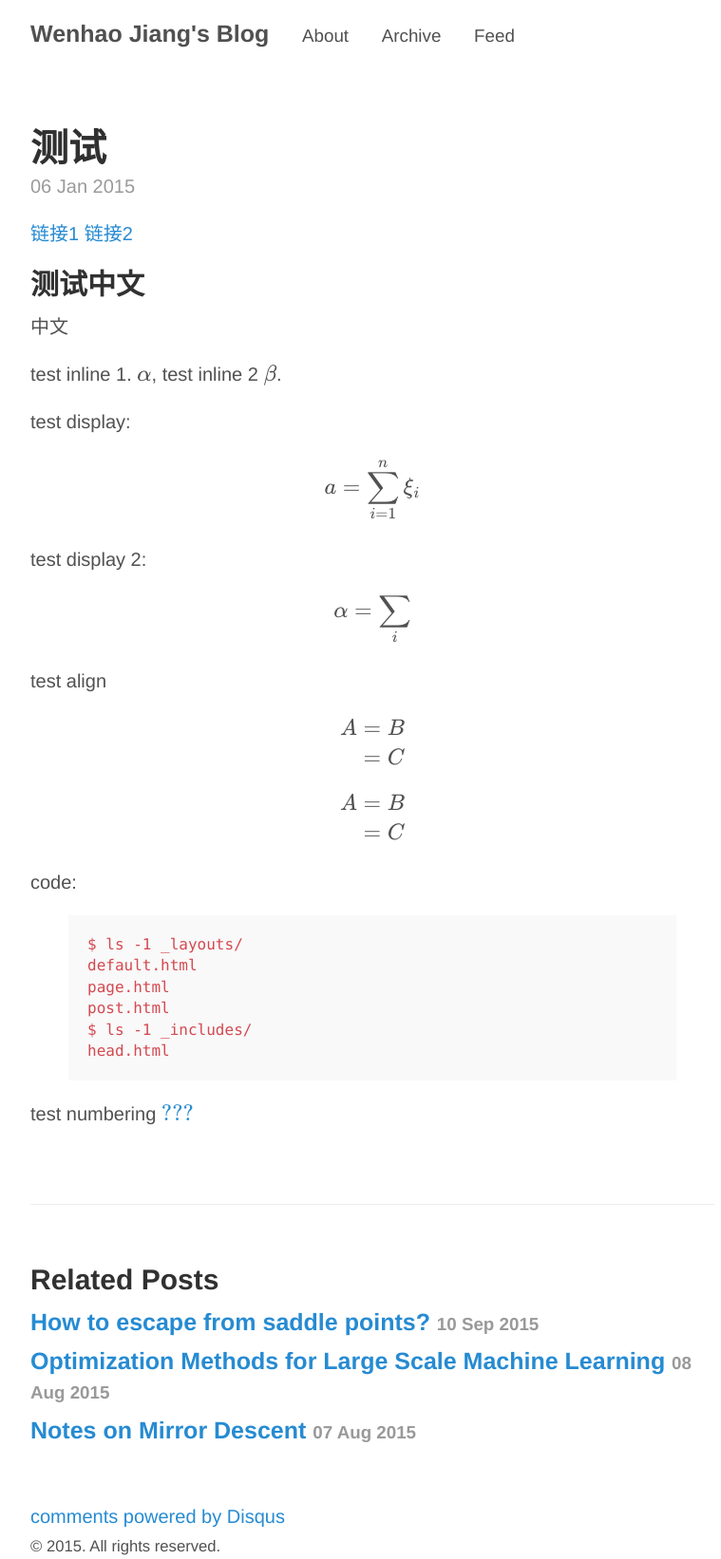
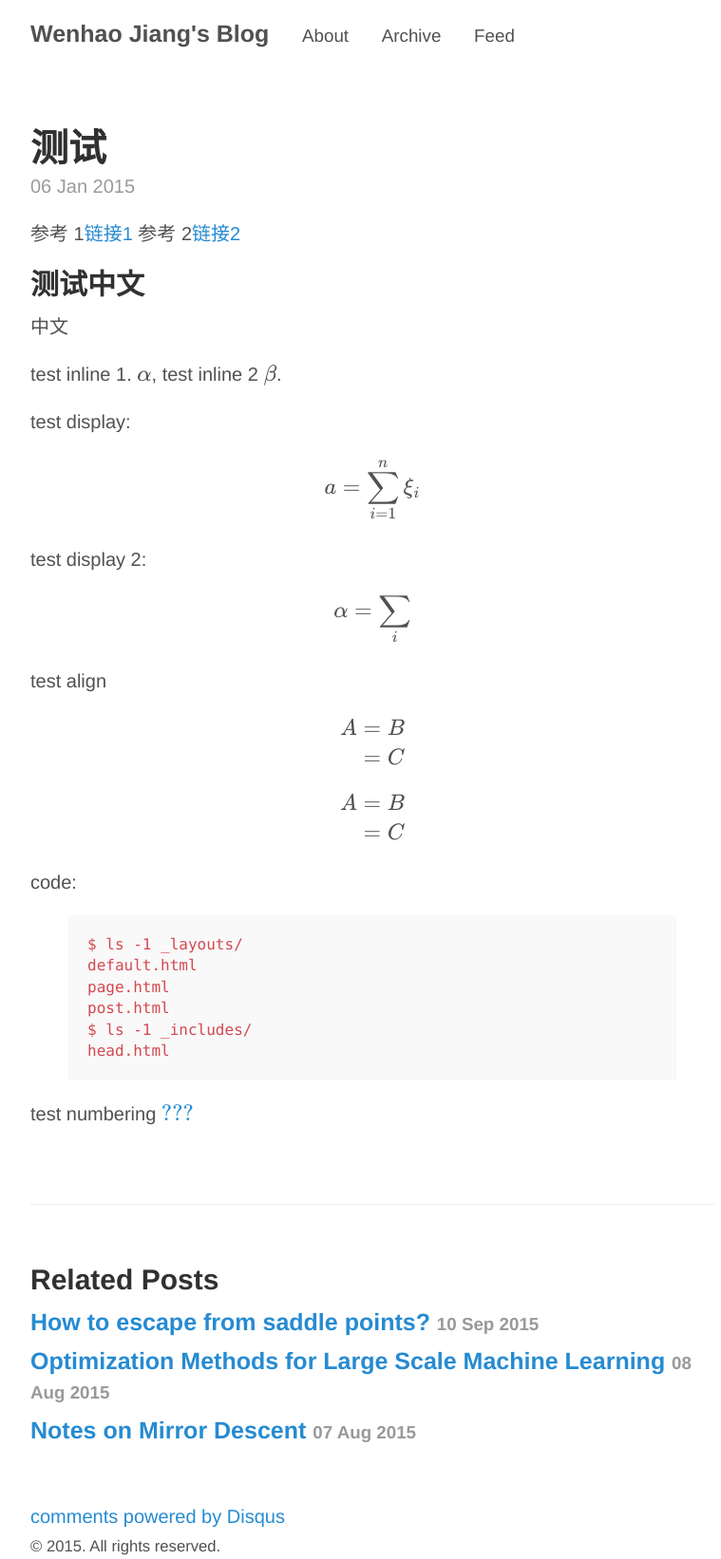
Before and after one commit to bjsc/cswhjiang.github.io, a Jekyll site: the page built from _posts/2015-01-06-Test-测试.md, in a window 1280 px wide. Shown: the whole page at 95% size, without its empty margins (248-1007 px from the left). Built offline with Jekyll 4.4.1, drawn with Linux system fonts in a browser that asks for light colours; formulas are drawn with MathJax 3; comment, search, counter and statistics services are not loaded.

Commit message:
test numbering

```diff
--- a/_posts/2015-01-06-Test-测试.md
+++ b/_posts/2015-01-06-Test-测试.md
@@ -5,8 +5,8 @@ comments: True
 ---
 
 
-[链接1](http://joshualande.com/jekyll-github-pages-poole/)
-[链接2](http://www.smashingmagazine.com/2014/08/01/build-blog-jekyll-github-pages/)
+参考 1[链接1](http://joshualande.com/jekyll-github-pages-poole/)
+参考 2[链接2](http://www.smashingmagazine.com/2014/08/01/build-blog-jekyll-github-pages/)
 
 ## 测试中文
 
```
